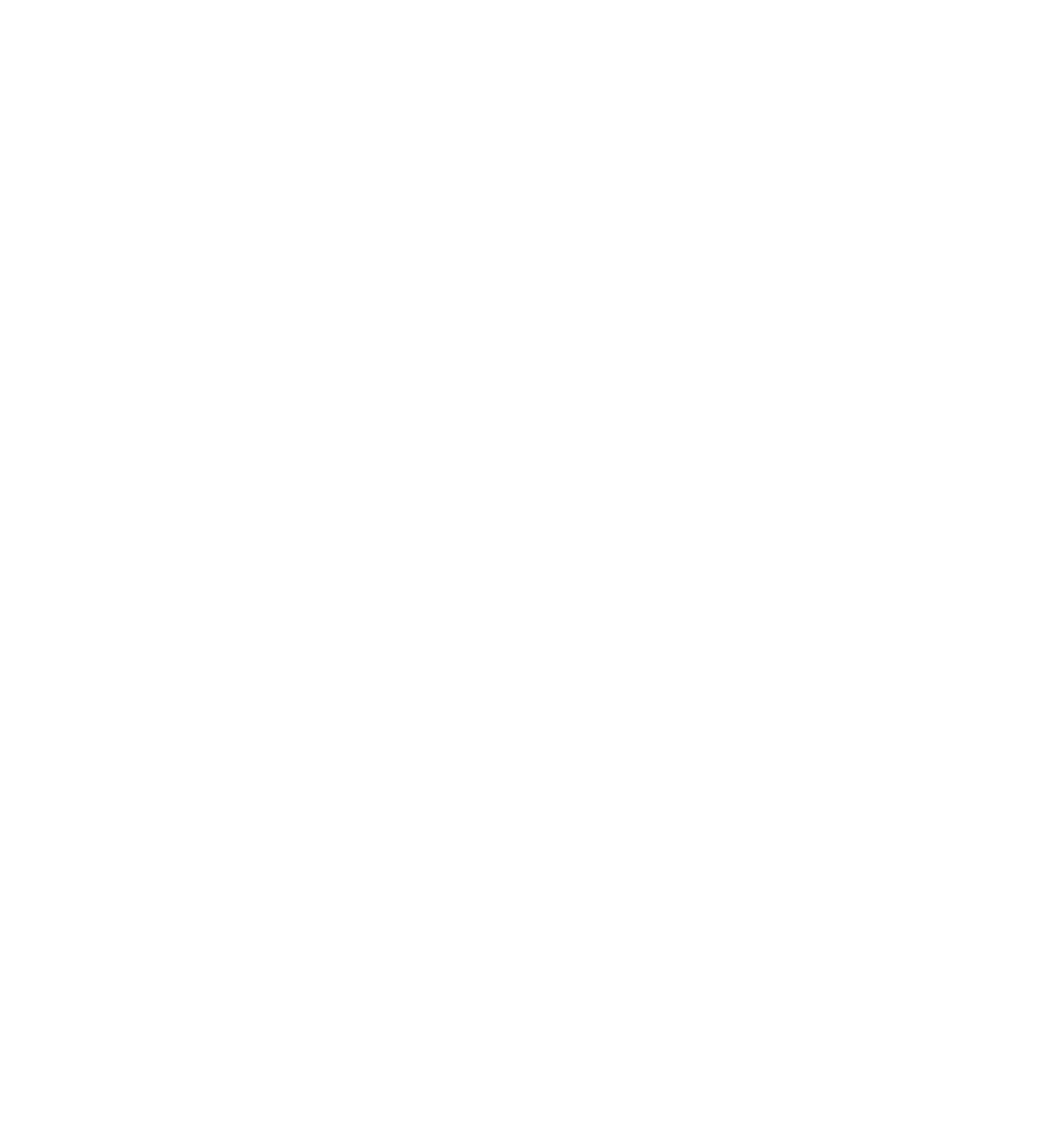
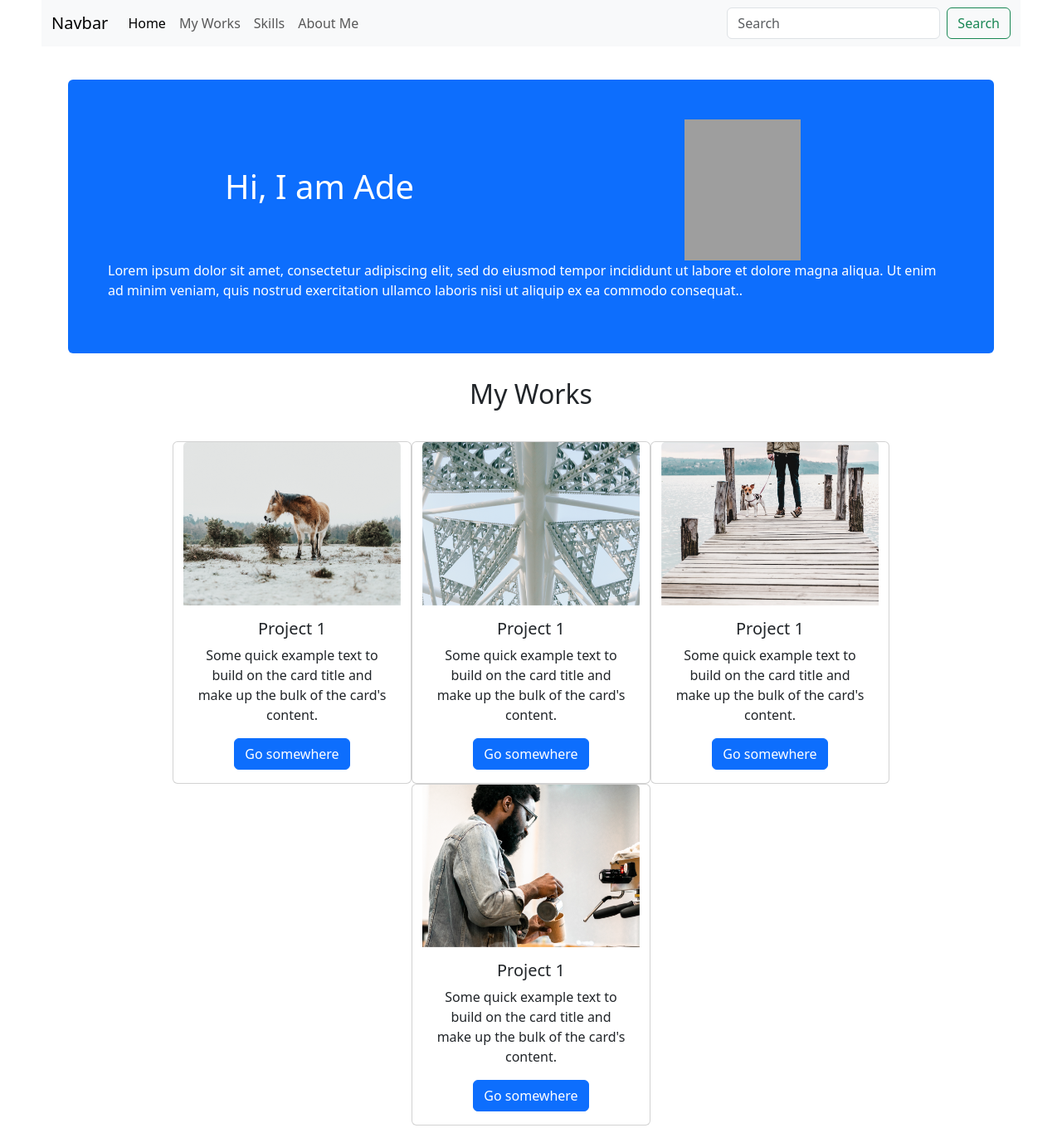
Before and after one commit to adeolaoye/Bootstrap-Portfolio, a plain HTML site: page index.html in a window 1280 px wide. Shown: the top 1360 px of the page at 83% size. Before the commit the page ends 800 px from the top, so only its background shows below. Drawn offline with nearby package versions, Linux system fonts and the light colour scheme; grey boxes are pictures that could not be loaded.

Commit message:
add nav, works, skills, about-me sections and add style

```diff
--- a/css/style.css
+++ b/css/style.css
@@ -0,0 +1,64 @@
+* {
+    padding: 0;
+    margin: 0;
+    box-sizing: border-box;
+  }
+
+  body {
+    height: 300vh;
+    width: 100vw;
+    padding: 0 50px;
+    display: flex;
+    flex-direction: column;
+    align-items: center;
+  }
+
+  #menu {
+    align-self:normal;
+  }
+
+  #hero {
+    margin-bottom: 30px;
+  }
+
+  .hero-image {
+    width: 140px;
+    height: 170px;
+  }
+
+   .container .row {
+      display: flex;
+      justify-content: center;
+      align-items: center;
+  }
+
+  #works {
+    display: flex;
+    justify-content: center;
+    align-items: center;
+    width: 90%;
+    margin: 30px;
+  }
+
+  #works h2 {
+
+  }
+
+  .card-pad {
+    margin: 16px;
+  }
+
+  .skills {
+    width: 80%;
+    /* padding: 0 100px; */
+    margin: 0 auto;
+  }
+
+  .skills h2,
+  .skills ol {
+    text-align: center;
+  }
+
+  .about-me {
+    margin-top: 100px;
+  }
--- a/index.html
+++ b/index.html
@@ -3,9 +3,170 @@
 <head>
   <meta charset="UTF-8">
   <meta name="viewport" content="width=device-width, initial-scale=1.0">
-  <title>Document</title>
+  <link
+      href="https://cdn.jsdelivr.net/npm/bootstrap@5.3.0/dist/css/bootstrap.min.css"
+      rel="stylesheet"
+      integrity="sha384-9ndCyUaIbzAi2FUVXJi0CjmCapSmO7SnpJef0486qhLnuZ2cdeRhO02iuK6FUUVM"
+      crossorigin="anonymous"
+    />
+    <link rel="stylesheet" href="./css/style.css" />
+    <title>Bootstrap Portfolio</title>
 </head>
 <body>
+  <!-- navigation section -->
+  <nav class="navbar navbar-expand-lg bg-body-tertiary" id='menu'>
+    <div class="container-fluid">
+      <a class="navbar-brand" href="#">Navbar</a>
+      <button
+        class="navbar-toggler"
+        type="button"
+        data-bs-toggle="collapse"
+        data-bs-target="#navbarSupportedContent"
+        aria-controls="navbarSupportedContent"
+        aria-expanded="false"
+        aria-label="Toggle navigation"
+      >
+        <span class="navbar-toggler-icon"></span>
+      </button>
+      <div class="collapse navbar-collapse" id="navbarSupportedContent">
+        <ul class="navbar-nav me-auto mb-2 mb-lg-0">
+          <li class="nav-item">
+            <a class="nav-link active" aria-current="page" href="#">Home</a>
+          </li>
+          <li class="nav-item">
+            <a class="nav-link" href="#works">My Works</a>
+          </li>
+          <li class="nav-item">
+            <a class="nav-link" href="#skills">Skills</a>
+          </li>
+          <li class="nav-item">
+            <a class="nav-link" href="#about">About Me</a>
+          </li>
+        </ul>
+        <form class="d-flex" role="search">
+          <input
+            class="form-control me-2"
+            type="search"
+            placeholder="Search"
+            aria-label="Search"
+          />
+          <button class="btn btn-outline-success" type="submit">
+            Search
+          </button>
+        </form>
+      </div>
+    </div>
+  </nav>
+  <!-- hero section -->
+  <div class="container mt-3" id='hero'>
+    <div class="mt-4 p-5 bg-primary text-white rounded">
+      <div class="container text-center">
+        <div class="row">
+          <div class="col-6"><h1>Hi, I am Ade</h1></div>
+          <div class="col-6">
+            <img src="./images/adeolaoye.jpg" class="hero-image" alt="" />
+          </div>
+        </div>
+      </div>
+      <p>
+        Lorem ipsum dolor sit amet, consectetur adipiscing elit, sed do
+        eiusmod tempor incididunt ut labore et dolore magna aliqua. Ut enim ad
+        minim veniam, quis nostrud exercitation ullamco laboris nisi ut
+        aliquip ex ea commodo consequat..
+      </p>
+    </div>
+  </div>
+  <!-- works section -->
+  <h2>My Works</h2>
+  <div class="container text-center" id='works'>
+    <div class="row row-cols-1 row-cols-sm-2 row-cols-md-4">
+      <div class="card" style="width: 18rem">
+        <img src="./images/4_card.png" class="card-img-top" alt="..." />
+        <div class="card-body">
+          <h5 class="card-title">Project 1</h5>
+          <p class="card-text">
+            Some quick example text to build on the card title and make up
+            the bulk of the card's content.
+          </p>
+          <a href="#" class="btn btn-primary">Go somewhere</a>
+        </div>
+      </div>
+      <div class="card" style="width: 18rem">
+        <img src="./images/3_card.png" class="card-img-top" alt="..." />
+        <div class="card-body">
+          <h5 class="card-title">Project 1</h5>
+          <p class="card-text">
+            Some quick example text to build on the card title and make up
+            the bulk of the card's content.
+          </p>
+          <a href="#" class="btn btn-primary">Go somewhere</a>
+        </div>
+      </div>
+      <div class="card" style="width: 18rem">
+        <img src="./images/2_card.png" class="card-img-top" alt="..." />
+        <div class="card-body">
+          <h5 class="card-title">Project 1</h5>
+          <p class="card-text">
+            Some quick example text to build on the card title and make up
+            the bulk of the card's content.
+          </p>
+          <a href="#" class="btn btn-primary">Go somewhere</a>
+        </div>
+      </div>
+      <div class="card" style="width: 18rem">
+        <img src="./images/1_card.png" class="card-img-top" alt="..." />
+        <div class="card-body">
+          <h5 class="card-title">Project 1</h5>
+          <p class="card-text">
+            Some quick example text to build on the card title and make up
+            the bulk of the card's content.
+          </p>
+          <a href="#" class="btn btn-primary">Go somewhere</a>
+        </div>
+      </div>
+    </div>
+  </div>
+  <!-- skills section -->
+  <div  class="skills" id="skills">
+  <section>
+    <h2>Skills</h2>
+    <section>
+      <ol class="list-group list-group-numbered">
+        <li class="list-group-item">HTML</li>
+        <li class="list-group-item">CSS</li>
+        <li class="list-group-item">Bootstrap</li>
+        <li class="list-group-item">Javascript</li>
+      </ol>
+    </section>
+  </section>
+  </div>
 
+  <!-- about section -->
+  <div class="about-me" id="about">
+    <h2>About Me</h2>
+    <p>
+      Lorem, ipsum dolor sit amet consectetur adipisicing elit. Incidunt eum,
+      veniam rerum nulla quae at doloribus tenetur a assumenda excepturi eius
+      doloremque enim consectetur vero exercitationem magnam est accusantium
+      amet, voluptatem vitae suscipit omnis? Non magnam nam tempore ipsa quam!
+    </p>
+  </div>
+
+
+  <script
+      src="https://cdn.jsdelivr.net/npm/bootstrap@5.3.0/dist/js/bootstrap.bundle.min.js"
+      integrity="sha384-geWF76RCwLtnZ8qwWowPQNguL3RmwHVBC9FhGdlKrxdiJJigb/j/68SIy3Te4Bkz"
+      crossorigin="anonymous"
+    ></script>
+    <script
+      src="https://cdn.jsdelivr.net/npm/@popperjs/core@2.11.8/dist/umd/popper.min.js"
+      integrity="sha384-I7E8VVD/ismYTF4hNIPjVp/Zjvgyol6VFvRkX/vR+Vc4jQkC+hVqc2pM8ODewa9r"
+      crossorigin="anonymous"
+    ></script>
+    <script
+      src="https://cdn.jsdelivr.net/npm/bootstrap@5.3.0/dist/js/bootstrap.min.js"
+      integrity="sha384-fbbOQedDUMZZ5KreZpsbe1LCZPVmfTnH7ois6mU1QK+m14rQ1l2bGBq41eYeM/fS"
+      crossorigin="anonymous"
+    ></script>
 </body>
 </html>
```
